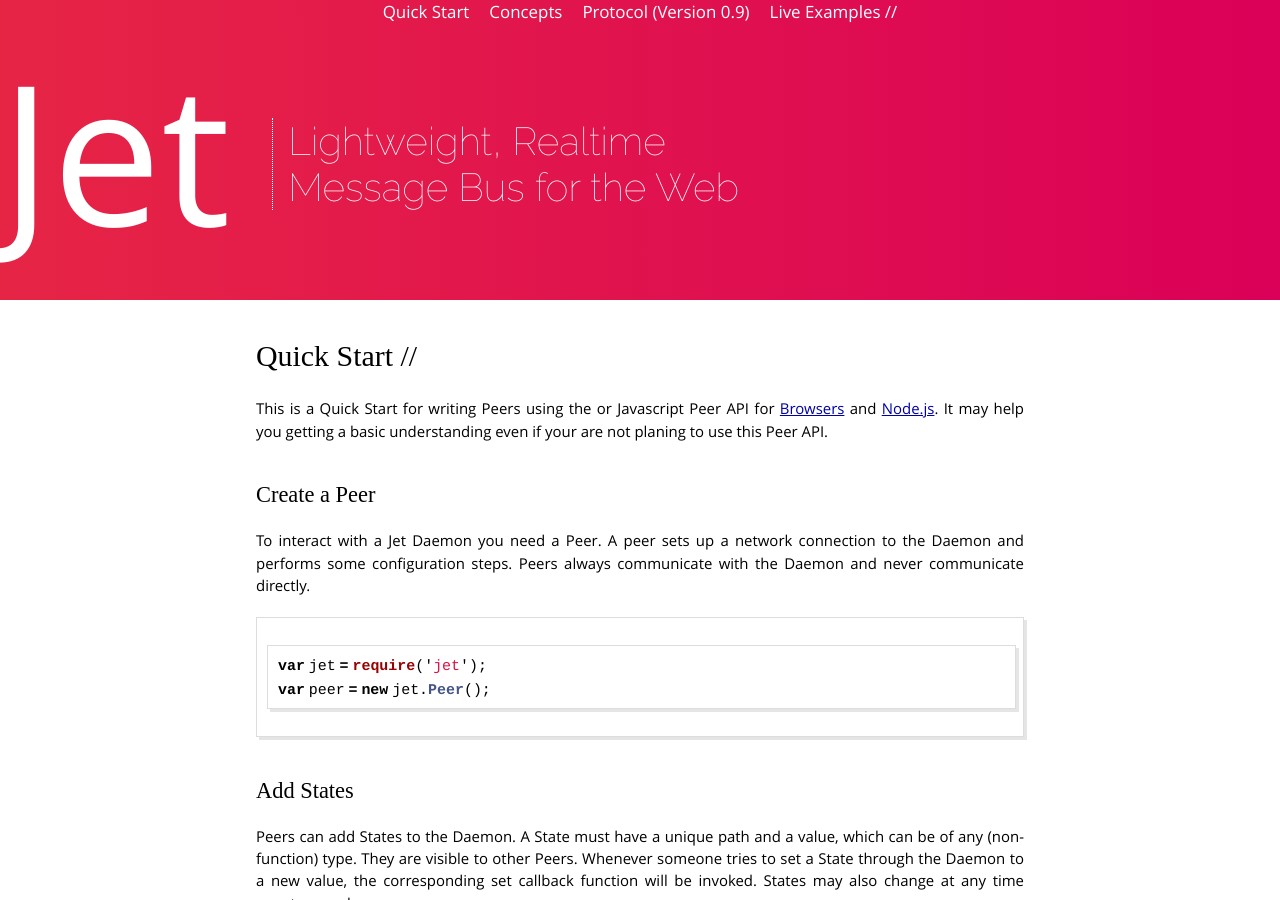
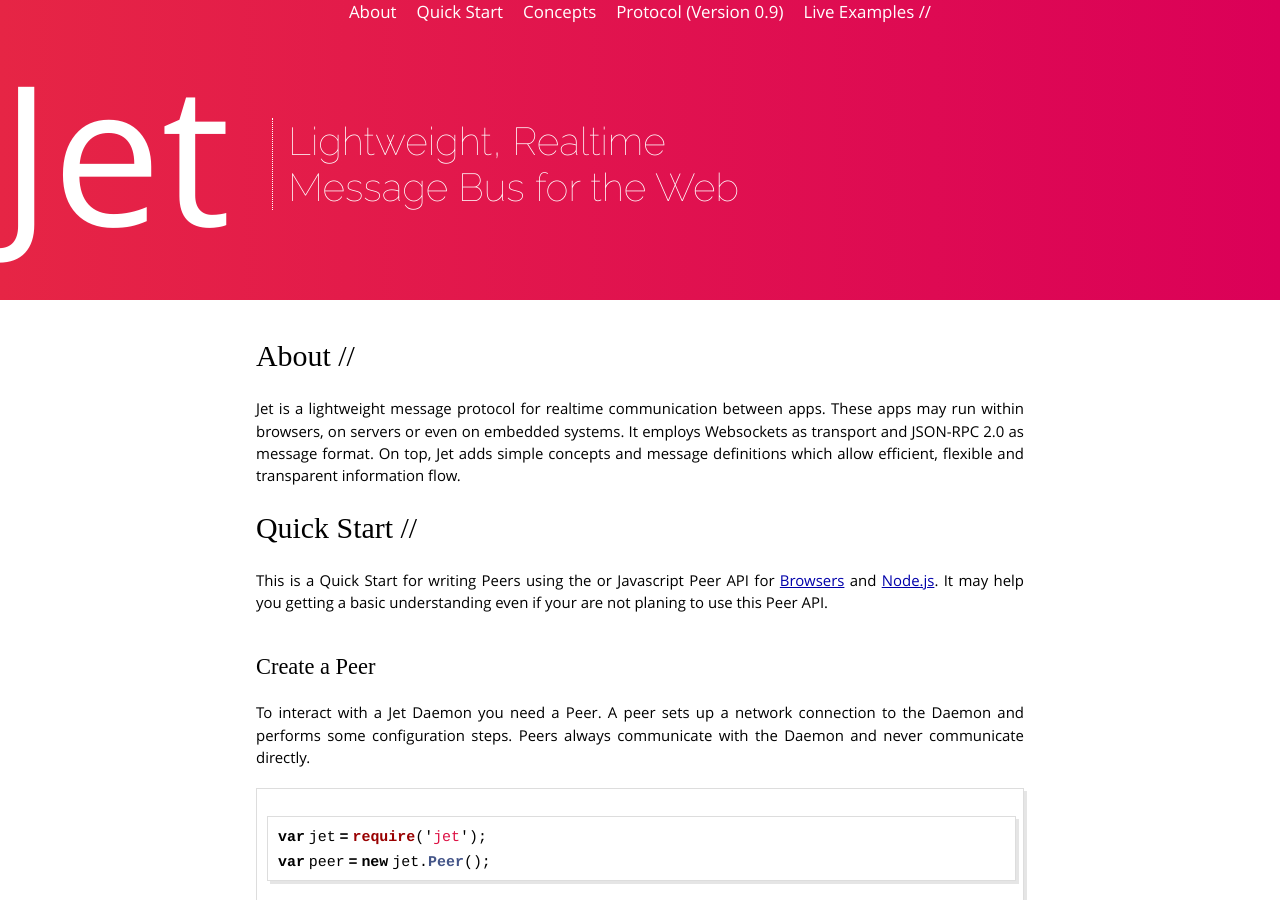
Before and after one commit to HBM/jet, a Jekyll site: the page built from index.md, in a window 1280 px wide and 900 px high. Built offline with Jekyll 4.4.1, drawn with Linux system fonts in a browser that asks for light colours; some web fonts are replaced; Markdown is read by kramdown in place of the engine named in the settings.

Commit message:
add about

```diff
--- a/index.md
+++ b/index.md
@@ -2,6 +2,14 @@
 layout: default
 title: Jet
 ---
+
+# About
+
+Jet is a lightweight message protocol for realtime communication between apps. These apps
+may run within browsers, on servers or even on embedded systems. It employs Websockets as transport and
+JSON-RPC 2.0 as message format. On top, Jet adds simple concepts and message definitions which allow efficient,
+flexible and transparent information flow.
+
 
 # Quick Start
 
```
